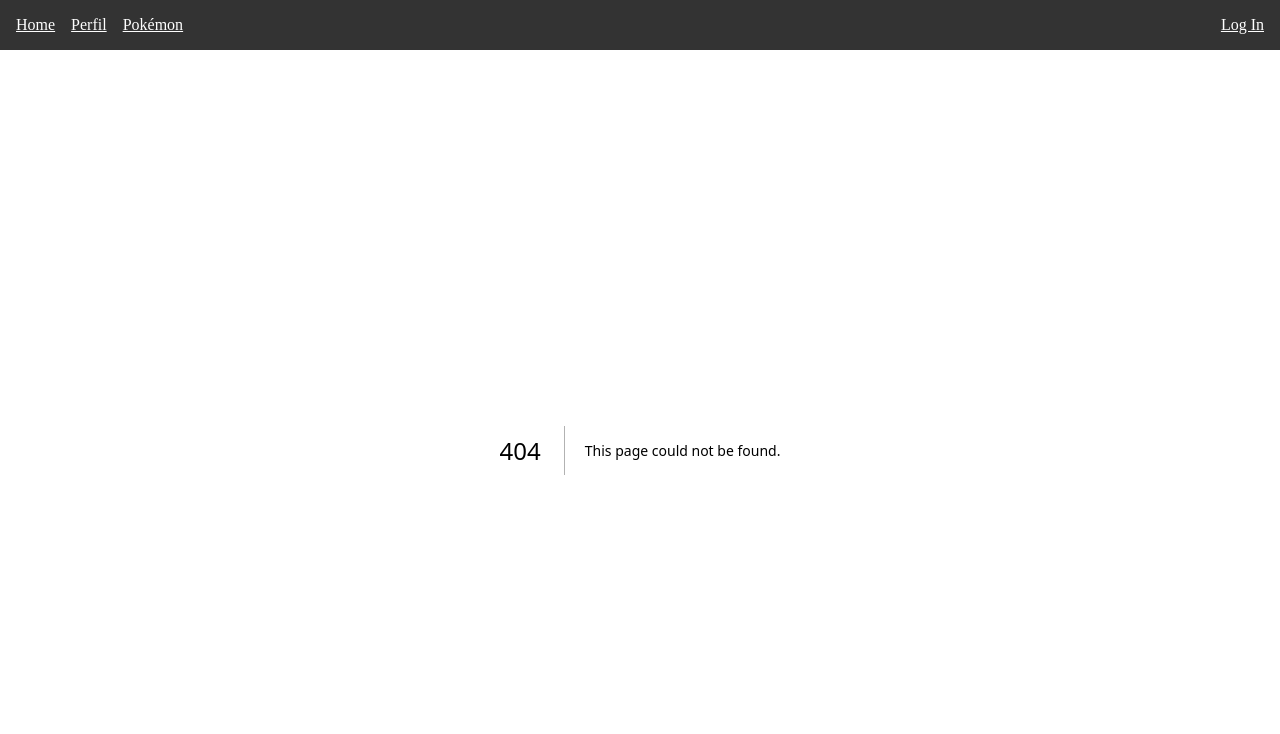
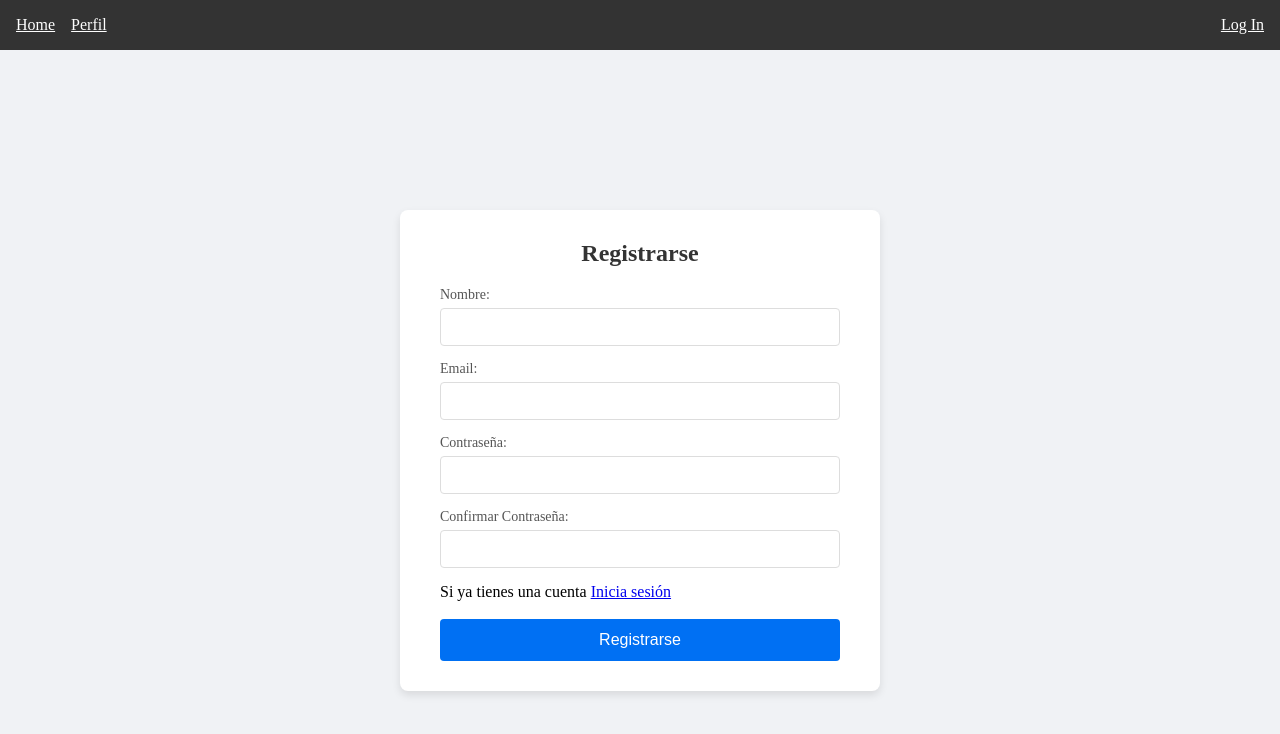
Before and after one commit to Leemorand1410/CLaseWEB-SFJ25, a Next.js app: page /Registrar in a window 1280 px wide. Before the commit this address had no page. Shown: the top 734 px of the page. Built offline with nearby package versions, Linux system fonts and the light colour scheme.

Commit message:
Se añadió registro y recuperacion, e index y login se modificaron para que se puedieran acceder recuperar y registrar

```diff
--- a/components/Navbar.js
+++ b/components/Navbar.js
@@ -10,7 +10,7 @@ const Navbar = () => {
       <div>
         <Link href="/home" style={{ marginRight: "1rem", color: "#fff" }}>Home</Link>
         <Link href="/profile" style={{ marginRight: "1rem", color: "#fff" }}>Perfil</Link>
-        <Link href="/pokemon" style={{ marginRight: "1rem", color: "#fff" }}>Pokémon</Link>
+        {user && (<Link href="/pokemon" style={{ marginRight: "1rem", color: "#fff" }}>Pokémon</Link>)}
     </div>
       <div>
         {user ? (
--- a/package.json
+++ b/package.json
@@ -9,9 +9,10 @@
     "lint": "next lint"
   },
   "dependencies": {
+    "@supabase/supabase-js": "^2.49.3",
+    "next": "15.1.7",
     "react": "^19.0.0",
-    "react-dom": "^19.0.0",
-    "next": "15.1.7"
+    "react-dom": "^19.0.0"
   },
   "devDependencies": {
     "postcss": "^8",
--- /dev/null
+++ b/pages/Registrar.js
@@ -0,0 +1,74 @@
+"use client";
+
+import { useState } from "react";
+import { useAuth } from "../context/AuthContext";
+import styles from "../styles/login.module.css";
+
+export default function Register() {
+  const [name, setName] = useState("");
+  const [email, setEmail] = useState("");
+  const [password, setPassword] = useState("");
+  const [confirmPassword, setConfirmPassword] = useState("");
+
+  const { register } = useAuth(); // Asegúrate que tu contexto tenga esta función
+
+  const handleSubmit = (e) => {
+    e.preventDefault();
+    if (password !== confirmPassword) {
+      alert("Las contraseñas no coinciden");
+      return;
+    }
+    register(name, email, password); // Llama la función register del contexto
+  };
+
+  return (
+    <div className={styles.container}>
+      <form className={styles.form} onSubmit={handleSubmit}>
+        <h1 className={styles.title}>Registrarse</h1>
+
+        <label className={styles.label}>Nombre:</label>
+        <input
+          type="text"
+          value={name}
+          onChange={(e) => setName(e.target.value)}
+          required
+          className={styles.input}
+        />
+
+        <label className={styles.label}>Email:</label>
+        <input
+          type="email"
+          value={email}
+          onChange={(e) => setEmail(e.target.value)}
+          required
+          className={styles.input}
+        />
+
+        <label className={styles.label}>Contraseña:</label>
+        <input
+          type="password"
+          value={password}
+          onChange={(e) => setPassword(e.target.value)}
+          required
+          className={styles.input}
+        />
+
+        <label className={styles.label}>Confirmar Contraseña:</label>
+        <input
+          type="password"
+          value={confirmPassword}
+          onChange={(e) => setConfirmPassword(e.target.value)}
+          required
+          className={styles.input}
+        />
+        <p>Si ya tienes una cuenta <a href="/login">Inicia sesión</a></p>
+        <br/>
+
+
+        <button type="submit" className={styles.button}>
+          Registrarse
+        </button>
+      </form>
+    </div>
+  );
+}
--- a/pages/index.js
+++ b/pages/index.js
@@ -18,7 +18,7 @@ const Home = () => {
           <button className={styles.loginButton} onClick={() => router.push('/login')}>
             Iniciar Sesión
           </button>
-          <button className={styles.signupButton} onClick={() => router.push('/login')}>
+          <button className={styles.signupButton} onClick={() => router.push('/Registrar')}>
             Registrarse
           </button>
         </div>
--- a/pages/login.js
+++ b/pages/login.js
@@ -34,6 +34,10 @@ export default function Login() {
           required
           className={styles.input}
         />
+        <p>Si no tienes una cuenta <a href="/Registrar"> Registrate</a></p>
+        <br/>
+        <p>Si olvidaste tu contraseña <a href="/Recuperar">Recuperar</a></p>
+        <br/>
         <button type="submit" className={styles.button}>Login</button>
       </form>
     </div>
--- a/styles/login.module.css
+++ b/styles/login.module.css
@@ -55,3 +55,17 @@
   .button:hover {
     background-color: #005bb5;
   }
+
+  .message {
+    margin-top: 1rem;
+    color: #2e7d32; /* verde si éxito, cambia a rojo si error */
+    font-weight: bold;
+    text-align: center;
+  }
+
+  .link {
+    color: #0070f3;
+    text-decoration: underline;
+    font-size: 0.9rem;
+    cursor: pointer;
+  }
```
Also changed, not shown: pages/Recuperar.js (added, +51 -0 lines), 1 other file (tests, documents, lock files or other folders).
